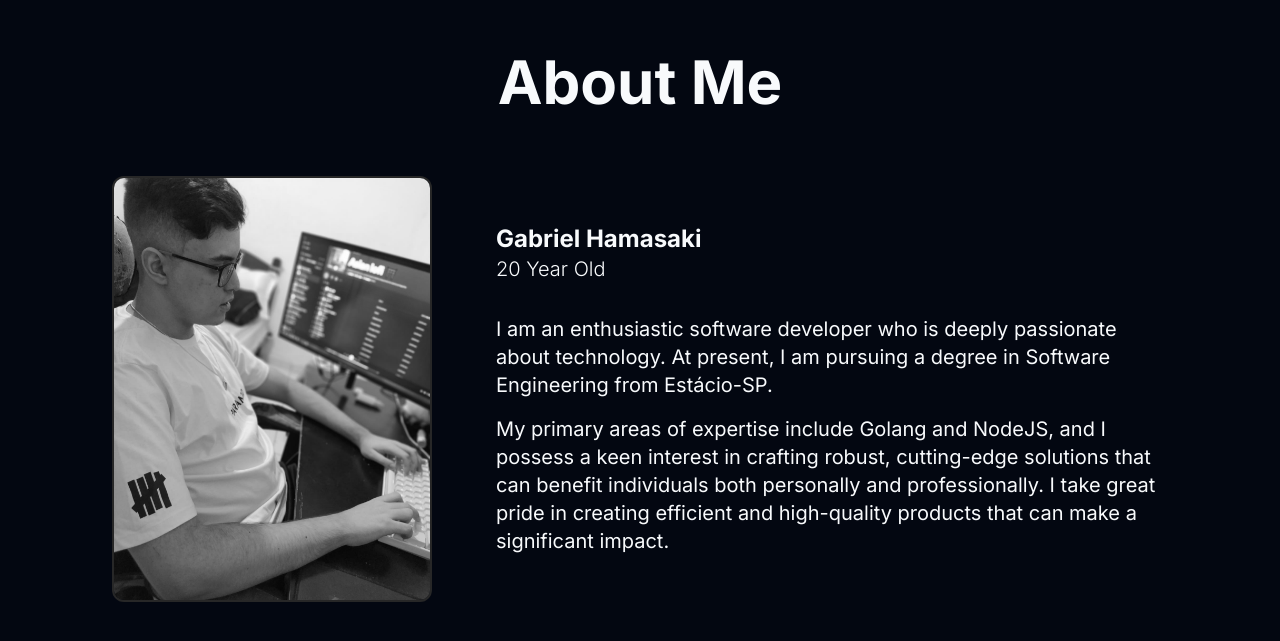
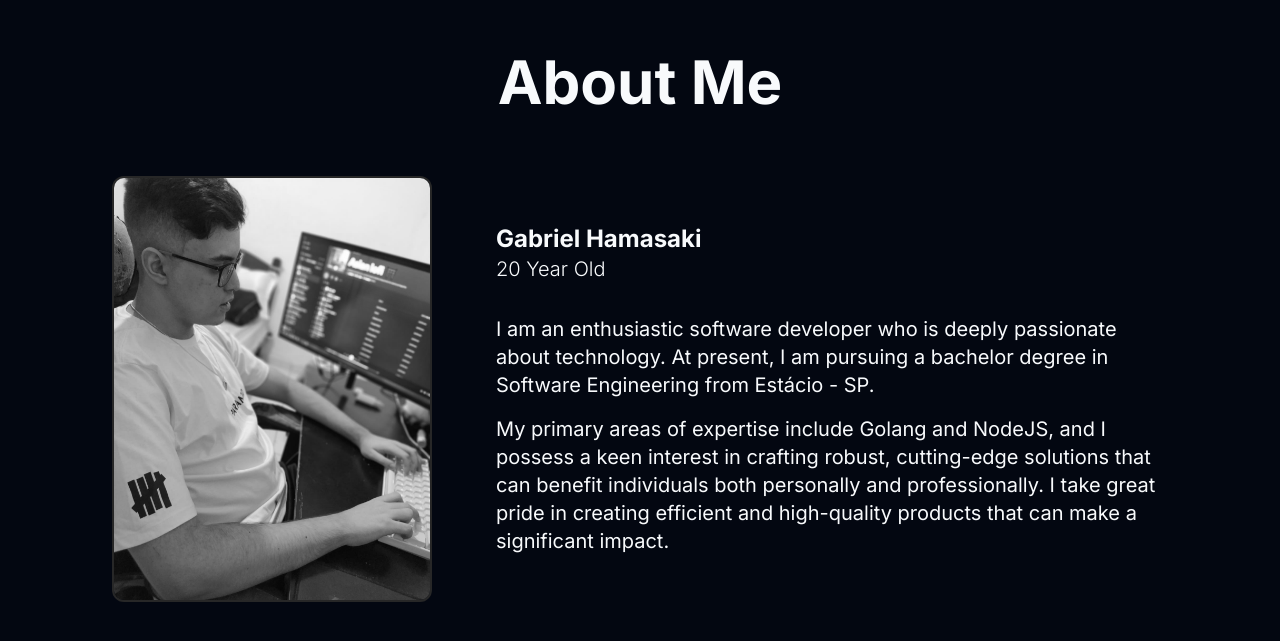
Before and after one commit to gabehamasaki/portfolio, a Next.js app: page / in a window 1280 px wide. Shown: the part 873-1514 px from the top of the page. Built offline with nearby package versions, Linux system fonts and the light colour scheme.

Commit message:
✏️ fix a degree

```diff
--- a/src/app/page.tsx
+++ b/src/app/page.tsx
@@ -81,12 +81,14 @@ export default function Home() {
 					<div className='w-full max-w-2xl h-full flex flex-col gap-4 text-primary'>
 						<div className='mb-4'>
 							<p className='text-2xl font-bold'>Gabriel Hamasaki</p>
-							<p className='text-xl font-light'>20 Year Old</p>
+							<p className='text-xl font-light'>
+								{new Date().getFullYear() - 2003} Year Old
+							</p>
 						</div>
 						<p className='text-xl'>
 							I am an enthusiastic software developer who is deeply passionate
-							about technology. At present, I am pursuing a degree in Software
-							Engineering from Estácio-SP.
+							about technology. At present, I am pursuing a bachelor degree in
+							Software Engineering from Estácio - SP.
 						</p>
 						<p className='text-xl'>
 							My primary areas of expertise include Golang and NodeJS, and I
```
